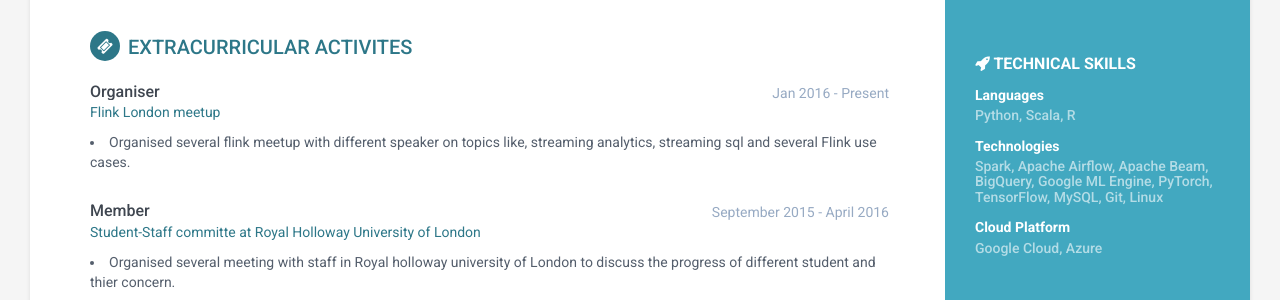
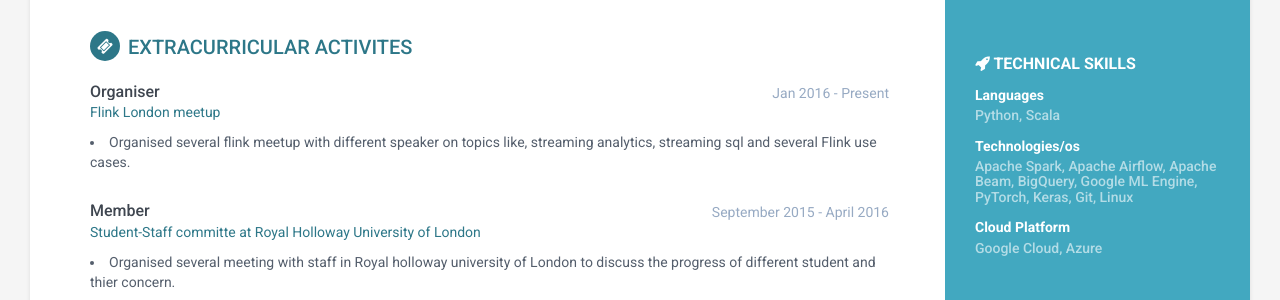
Before and after one commit to mlgruby/my_resume, a Jekyll site: the page built from index.html, in a window 1280 px wide. Shown: the part 1524-1824 px from the top of the page. Built offline with Jekyll 4.4.1, drawn with Linux system fonts in a browser that asks for light colours.

Commit message:
updated tech_skill

```diff
--- a/_includes/tech-skills.html
+++ b/_includes/tech-skills.html
@@ -3,12 +3,12 @@
 
     <div class="item">
         <h4 class="title">Languages</h4>
-        <h5 class="venue">Python, Scala, R</h5>
+        <h5 class="venue">Python, Scala</h5>
     </div><!--//item-->
 
     <div class="item">
-        <h4 class="title">Technologies</h4>
-        <h5 class="venue">Spark, Apache Airflow, Apache Beam, BigQuery, Google ML Engine, PyTorch, TensorFlow, MySQL, Git, Linux</h5>
+        <h4 class="title">Technologies/os</h4>
+        <h5 class="venue">Apache Spark, Apache Airflow, Apache Beam, BigQuery, Google ML Engine, PyTorch, Keras, Git, Linux</h5>
     </div><!--//item-->
 
     <div class="item">
```
